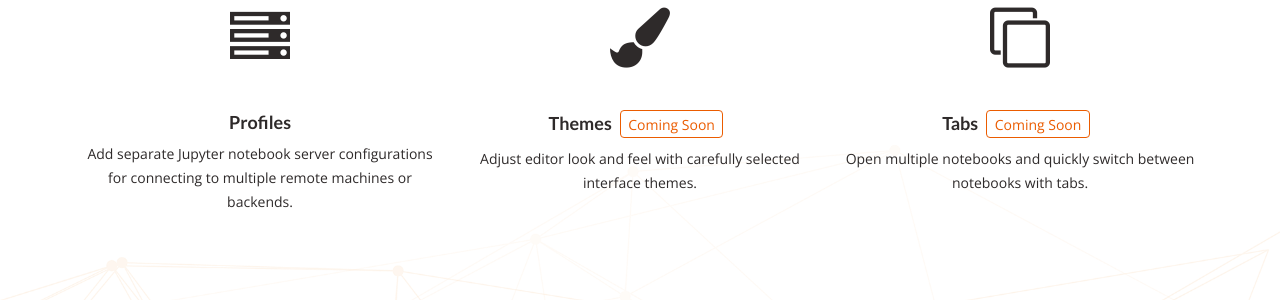
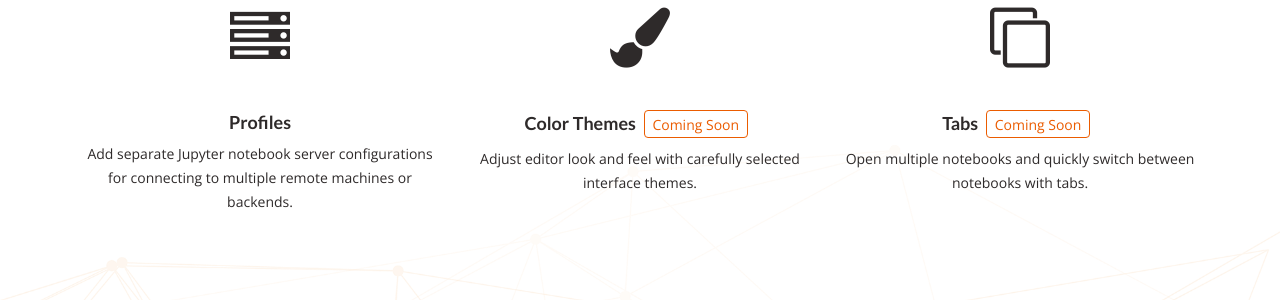
Before and after one commit to test-juno-sh/juno-website-test, a Jekyll site: the page built from index.html, in a window 1280 px wide and 900 px high, scrolled down 1468 px. Shown: the part 148-448 px from the top of the window. Built offline with Jekyll 4.4.1, drawn with Linux system fonts in a browser that asks for light colours; nearby versions of some CDN libraries; comment, search, counter and statistics services are not loaded.

Commit message:
Update themes marketing copy.

```diff
--- a/index.html
+++ b/index.html
@@ -65,7 +65,7 @@
             <div class="col-md-4 col-sm-4">
                 <i class="fa fa-paint-brush" aria-hidden="true"></i>
                 <span class="sr-only">Themes</span>
-                <h4>Themes<p class="coming-soon">Coming Soon</p></h4>
+                <h4>Color Themes<p class="coming-soon">Coming Soon</p></h4>
                 <p>Adjust editor look and feel with carefully selected interface themes.</p>
             </div>
             <div class="col-md-4 col-sm-4">
```
